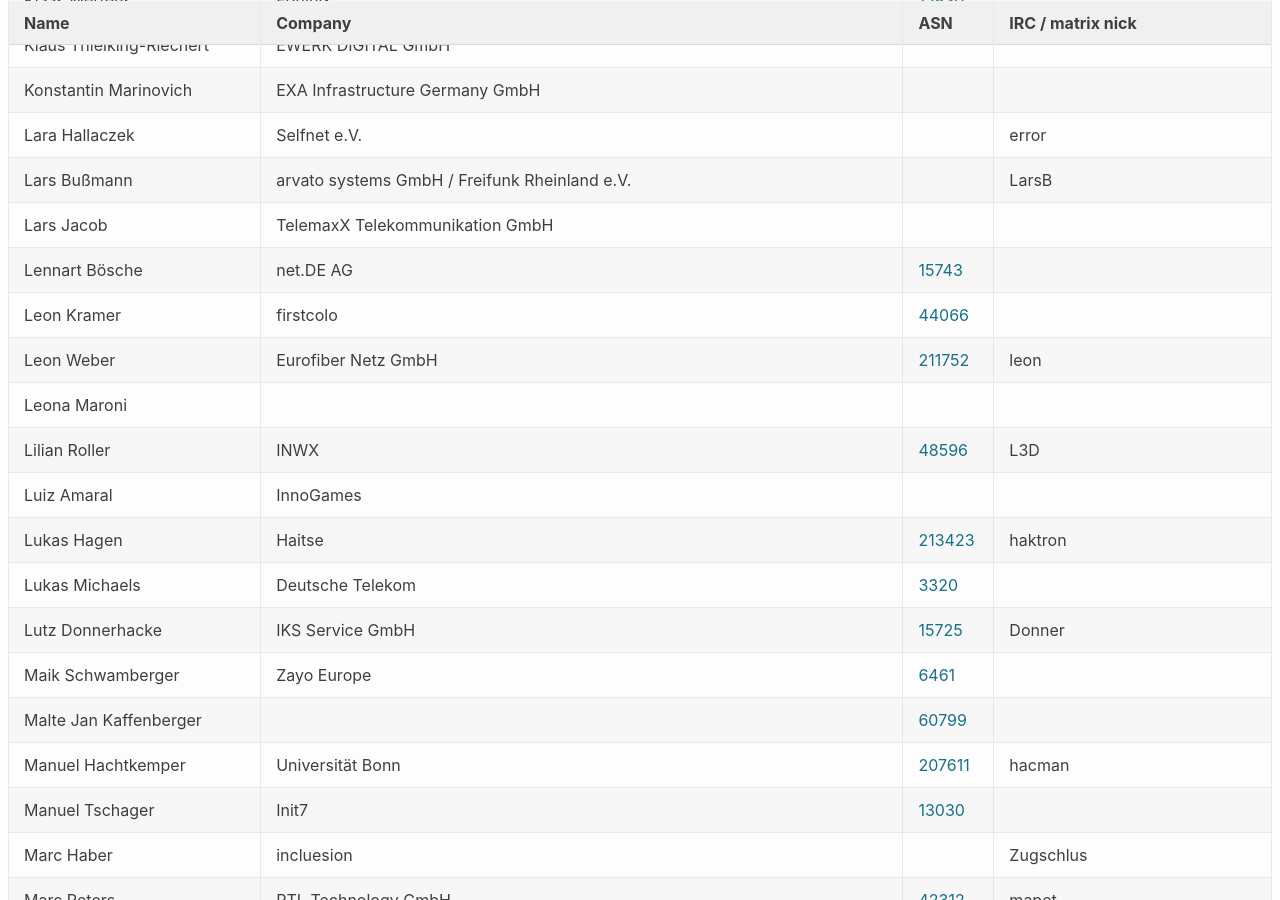
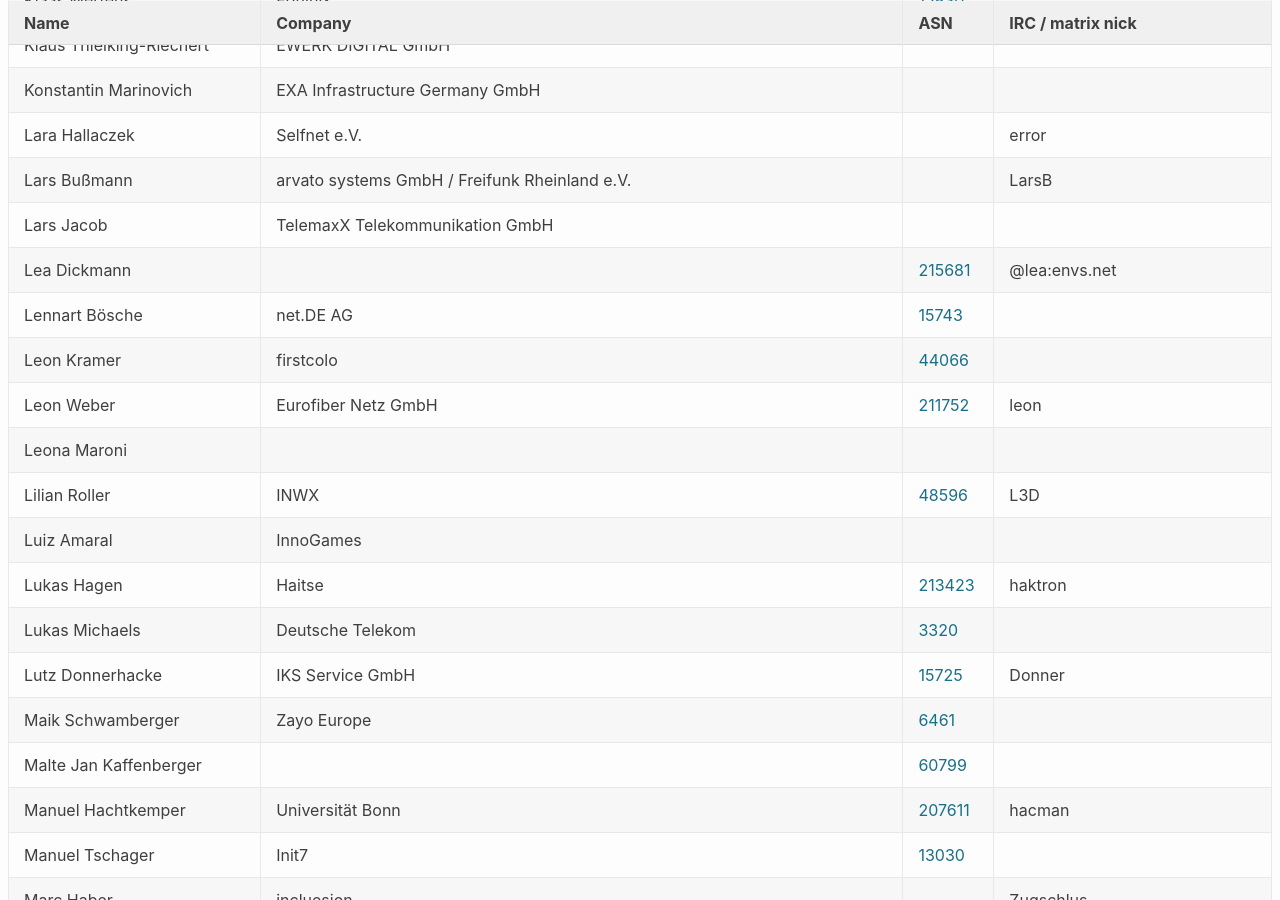
Before and after one commit to denog/pretix-attendeelist, a Jekyll site: the page built from denog17/index.markdown, in a window 1280 px wide and 900 px high, scrolled down 6274 px. Built offline with Jekyll 4.4.1, drawn with Linux system fonts in a browser that asks for light colours.

Commit message:
Latest data: Tue Jul 15 12:15:42 UTC 2025

```diff
--- a/_data/attendees_denog17_onsite.json
+++ b/_data/attendees_denog17_onsite.json
@@ -846,6 +846,12 @@
     "asn": null
   },
   {
+    "name": "Lea Dickmann",
+    "company": null,
+    "irc": "@lea:envs.net",
+    "asn": "215681"
+  },
+  {
     "name": "Lennart Bösche",
     "company": "net.DE AG",
     "irc": null,
```
